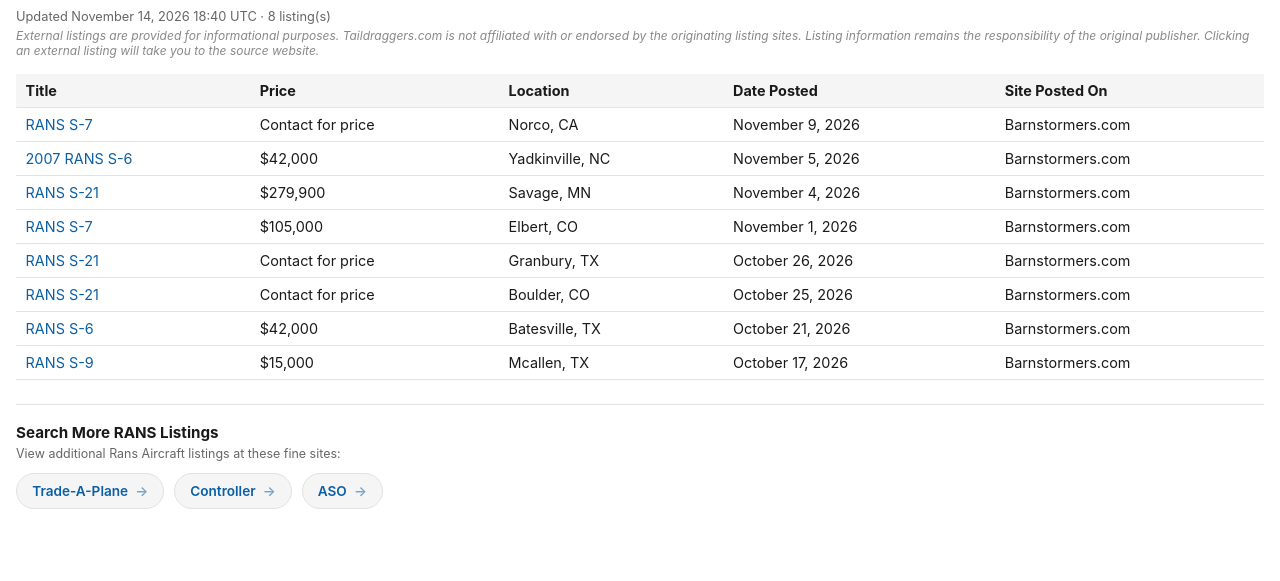
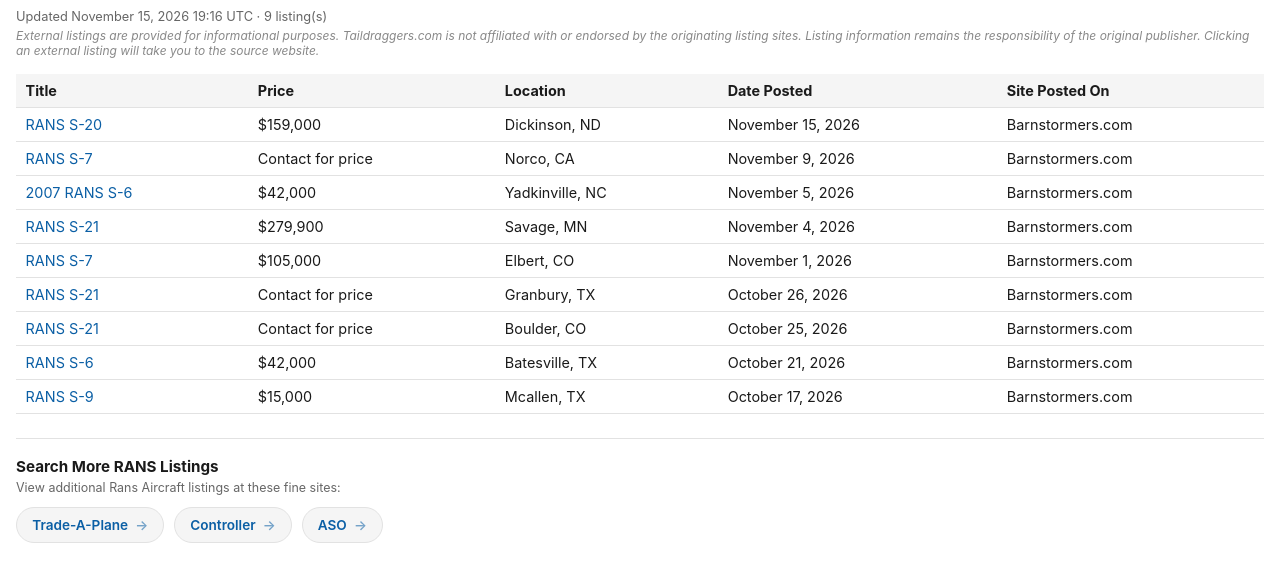
Before and after one commit to taildraggers/rans, a plain HTML site: page docs/index.html in a window 1280 px wide. Shown: the part 43-624 px from the top of the page. Drawn offline with Linux system fonts and the light colour scheme.

Commit message:
Update RANS listings (2026-11-15)

```diff
--- a/docs/index.html
+++ b/docs/index.html
@@ -76,13 +76,14 @@
 </head>
 <body>
   <h1>Other RANS Ads on the Web</h1>
-  <div class="updated">Updated November 14, 2026 18:40 UTC &middot; 8 listing(s)</div>
+  <div class="updated">Updated November 15, 2026 19:16 UTC &middot; 9 listing(s)</div>
   <div class="disclaimer">External listings are provided for informational purposes. Taildraggers.com is not affiliated with or endorsed by the originating listing sites. Listing information remains the responsibility of the original publisher. Clicking an external listing will take you to the source website.</div>
   <table>
     <thead>
       <tr><th>Title</th><th>Price</th><th>Location</th><th>Date Posted</th><th>Site Posted On</th></tr>
     </thead>
     <tbody>
+        <tr><td><a href="https://www.barnstormers.com/classified-2062494-Rans-S-20.html" target="_blank" rel="noopener noreferrer">RANS S-20</a></td><td>$159,000</td><td>Dickinson, ND</td><td>November 15, 2026</td><td>Barnstormers.com</td></tr>
         <tr><td><a href="https://www.barnstormers.com/classified-2077139-Rans-S7S-Courier.html" target="_blank" rel="noopener noreferrer">RANS S-7</a></td><td>Contact for price</td><td>Norco, CA</td><td>November 9, 2026</td><td>Barnstormers.com</td></tr>
         <tr><td><a href="https://www.barnstormers.com/classified-2082233-2007-RANS-S6S-COYOTE-II.html" target="_blank" rel="noopener noreferrer">2007 RANS S-6</a></td><td>$42,000</td><td>Yadkinville, NC</td><td>November 5, 2026</td><td>Barnstormers.com</td></tr>
         <tr><td><a href="https://www.barnstormers.com/classified-2064823-RANS-S-21-Outbound.html" target="_blank" rel="noopener noreferrer">RANS S-21</a></td><td>$279,900</td><td>Savage, MN</td><td>November 4, 2026</td><td>Barnstormers.com</td></tr>
```
